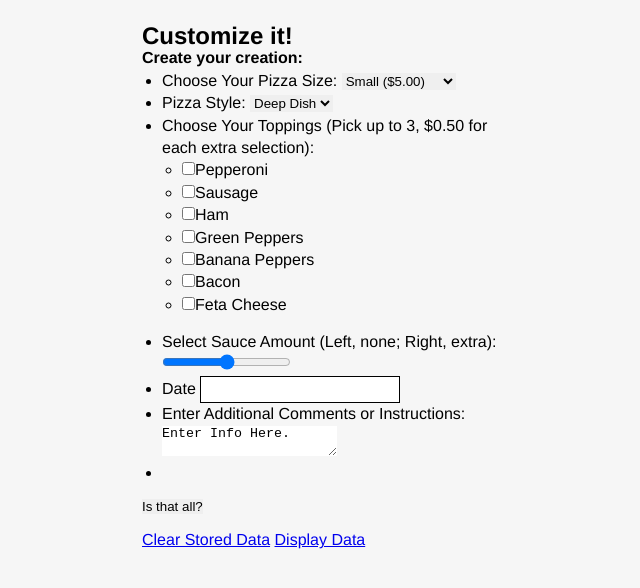
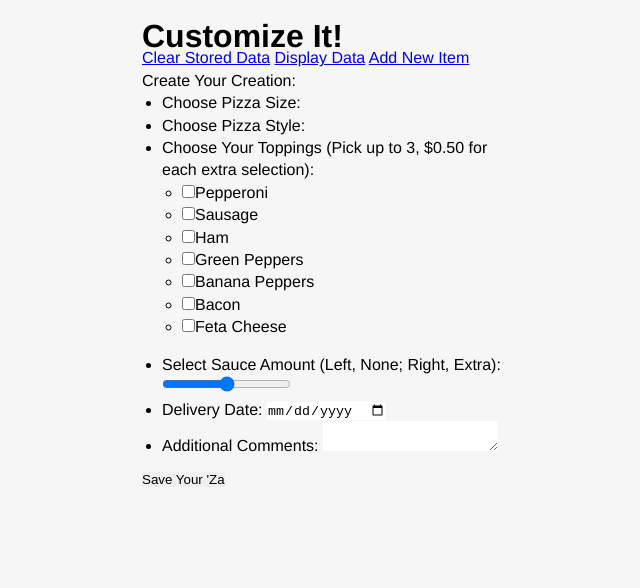
Before and after one commit to travis113p/pechota_travis_project2, a plain HTML site: page addItem.html in a window 1280 px wide. Shown: the whole page, without its empty margins (318-958 px from the left). Drawn offline with Linux system fonts and the light colour scheme.

Commit message:
major updates to HTML file.

```diff
--- a/addItem.html
+++ b/addItem.html
@@ -1,7 +1,4 @@
 <html>
-<!-- Travis Pechota
-VFW Project 1; 1304
-10 April 2013-->
 	<head>
 		<meta charset="utf-8"/>
 		<meta name="description" content="VFW Project 1, First Web App, Pizza Ordering" />
@@ -13,73 +10,38 @@ VFW Project 1; 1304
 		<link href="styles.css" rel="stylesheet" type="text/css" />
 	</head>
 	<body>
-		<div id="site-wrapper">
-			<div id="content">
-			<section>
 		<header>
-					<h1>Customize it!</h1>
+			<h1 id="create">Customize It! </h1>
 		</header>
-				<form action="" method="post">
-					<fieldset>
-						<legend><strong>Create your creation:</strong></legend>
+		<nav>
+			<a href="#" id="clear">Clear Stored Data</a>
+			<a href="#" id="displayLink">Display Data</a>
+			<a href="index.html" id="addNew" styles="display:none;">Add New Item</a>
+		</nav>
+		<form action="#" method="post" id="customPizza" />
+			<fieldset id="customFieldset">
+				<legend>Create Your Creation: </legend>
+				<ul id="options">
+					<li id="size"><label for="size">Choose Pizza Size: </label><br /></li>
+					<li id="style"><label for="style">Choose Pizza Style: </label><br /></li>
+					<li><label for="toppings">Choose Your Toppings (Pick up to 3, $0.50 for each extra selection): </label>
 						<ul>
-							<li> <!--dropdown-->
-								<label for="size">Choose Your Pizza Size:</label>
-								<select id="size">
-									<option value="Small">Small ($5.00)</option>
-									<option value="Medium">Medium ($7.50)</option>
-									<option value="Large">Large ($10.00)</option>
-								</select>
-							</li>
-							<li> <!--style dropdown-->
-								<label for="style">Pizza Style:</label>
-								<select id="style">
-									<option value="Deep Dish">Deep Dish</option>
-									<option value="Classic">Classic</option>
-									<option value="Thin Crust">Thin Crust</option>
-								</select>
-							</li>
-							<!--choose your topping checkboxes-->
-							<li>Choose Your Toppings (Pick up to 3, $0.50 for each extra selection):
-								<ul>
-									<li><input type="checkbox" value="Pepperoni" id="pepperoni" /><label for="pepperoni">Pepperoni</label></li>
-									<li><input type="checkbox" value="Sausage" id="sausage" /><label for="sausage">Sausage</label></li>
-									<li><input type="checkbox" value="Ham" id="ham" /><label for="ham">Ham</label></li>
-									<li><input type="checkbox" value="Green Peppers" id="green peppers" /><label for="green peppers">Green Peppers</label></li>
-									<li><input type="checkbox" value="Banana Peppers" id="banana peppers" /><label for="banana peppers">Banana Peppers</label></li>
-									<li><input type="checkbox" value="Bacon" id="bacon" /><label for="bacon">Bacon</label></li>
-									<li><input type="checkbox" value="Feta Cheese" id="feta cheese" /><label for="feta cheese">Feta Cheese</label></li>
+							<li><input type="checkbox" id="pepperoni" value="Pepperoni" call="checkbox" /><label for="pepperoni">Pepperoni</label></li>
+							<li><input type="checkbox" id="sausage" value="Sausage" call="checkbox" /><label for="sausage">Sausage</label></li>
+							<li><input type="checkbox" id="ham" value="Ham" call="checkbox" /><label for="ham">Ham</label></li>
+							<li><input type="checkbox" id="green peppers" value="Green Peppers" call="checkbox" /><label for="green peppers">Green Peppers</label></li>
+							<li><input type="checkbox" id="banana peppers" value="Banana Peppers" call="checkbox" /><label for="banana peppers">Banana Peppers</label></li>
+							<li><input type="checkbox" id="bacon" value="Bacon" call="checkbox" /><label for="bacon">Bacon</label></li>
+							<li><input type="checkbox" id="feta cheese" value="Feta Cheese" call="checkbox" /><label for="feta cheese">Feta Cheese</label></li>
 						</ul>
 					</li>
-							<li> <!-- sawce slider-->
-								<label for="sauce">Select Sauce Amount (Left, none; Right, extra):</label>
-								<br>
-								<input type="range" name="sauce" min="0" max="10">
-							</li>
-							<!--calendar delivery date-->
-							<li><label for="calDate">Date</label>
-								<input type="text" name="calDate" id="calDate" size="18" />
-								<div id="calendar"></div>
-							</li>
-							<!--additional comments-->
-							<li>
-								<label for="comments">Enter Additional Comments or Instructions:</label>
-								<textarea id="comments">Enter Info Here.</textarea>
-							</li>
-							<!--hidden?-->
-							<li>
-								<input type="hidden" value="true"/>
-							</li>
+					<li><label for="sauce">Select Sauce Amount (Left, None; Right, Extra): </label><input type="range" min="0" max="10" id="sauce" /></li>
+					<li><label for="date">Delivery Date: </label><input type="date" id="date" /></li>
+					<li><label for ="comments">Additional Comments: </label><textarea id="comments"></textarea></li>
 				</ul>
 			</fieldset>
-					<!--submit button-->
-					<input type="submit" value="Is that all?" id="submit"/>
+			<input type="submit" value="Save Your 'Za" id="submit" /><br />
 		</form>
-				<a>
-				<!-- clear and submit data links-->
-				<a href="#">Clear Stored Data</a>
-				<a href="#">Display Data</a>
-			</section>
 		<script src="main.js" type="text/javascript"></script>
 	</body>
 </html>
```
Lines whose indentation alone changed are shown as unchanged.
